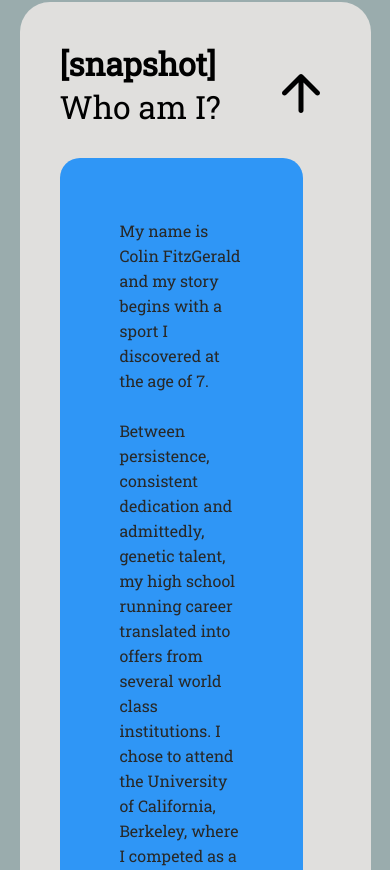
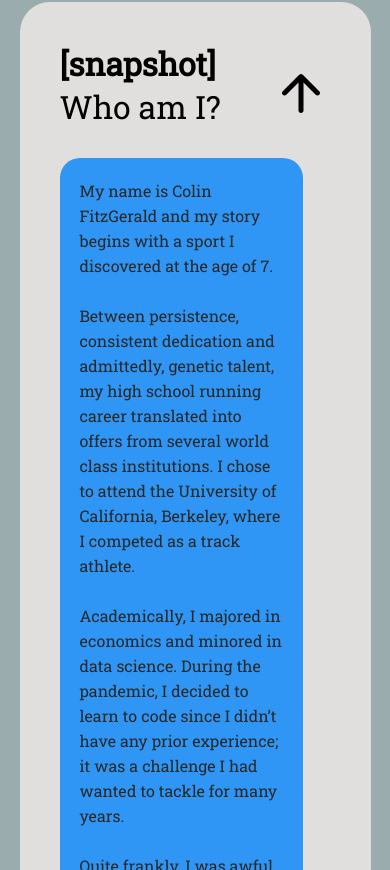
Before and after one commit to colinfitzgerald328/personal-website-rebuild, a Next.js app: page / in a window 390 px wide. Shown: the part 834-1704 px from the top of the page. Built offline with nearby package versions, Linux system fonts and the light colour scheme.

Commit message:
improve mobile support

```diff
--- a/src/components/index.js
+++ b/src/components/index.js
@@ -103,8 +103,8 @@ export default class Root extends React.Component {
                     </div>
                     </div>
                     <div className={styles.bio}>
-                        <div className={styles.containerHolder}>
-                        <div className={this.state.windowWidth > 1000 ? styles.blurb : styles.blurbNoPadding}>
+                        <div className={this.state.windowWidth > 1000 ? styles.containerHolder : styles.containerHolderMobile}>
+                        <div className={this.state.windowWidth > 400 ? styles.blurb : styles.blurbNoPadding}>
                             My name is Colin FitzGerald and my story begins with a sport I discovered at the age of 7.
 
 
--- a/src/components/styles.module.css
+++ b/src/components/styles.module.css
@@ -178,6 +178,16 @@
     padding: 50px;
 }
 
+.containerHolderMobile {
+    display: flex;
+    overflow: scroll;
+    height: 100%;
+    background-color: #2F96F6;
+    color: #0C234D;
+    border-radius: 20px;
+    padding: 20px;
+}
+
 .imageHolder {
     display: flex;
     justify-content: center;
@@ -223,10 +233,6 @@
     color: #282827;
     border-radius: 15px;
     height: 100%;
-    margin-left: 10px;
-    padding-top: 10px;
-    padding-bottom: 10px;
-    padding-right: 10px;
 }
 
 .itemThingy:hover {
```
